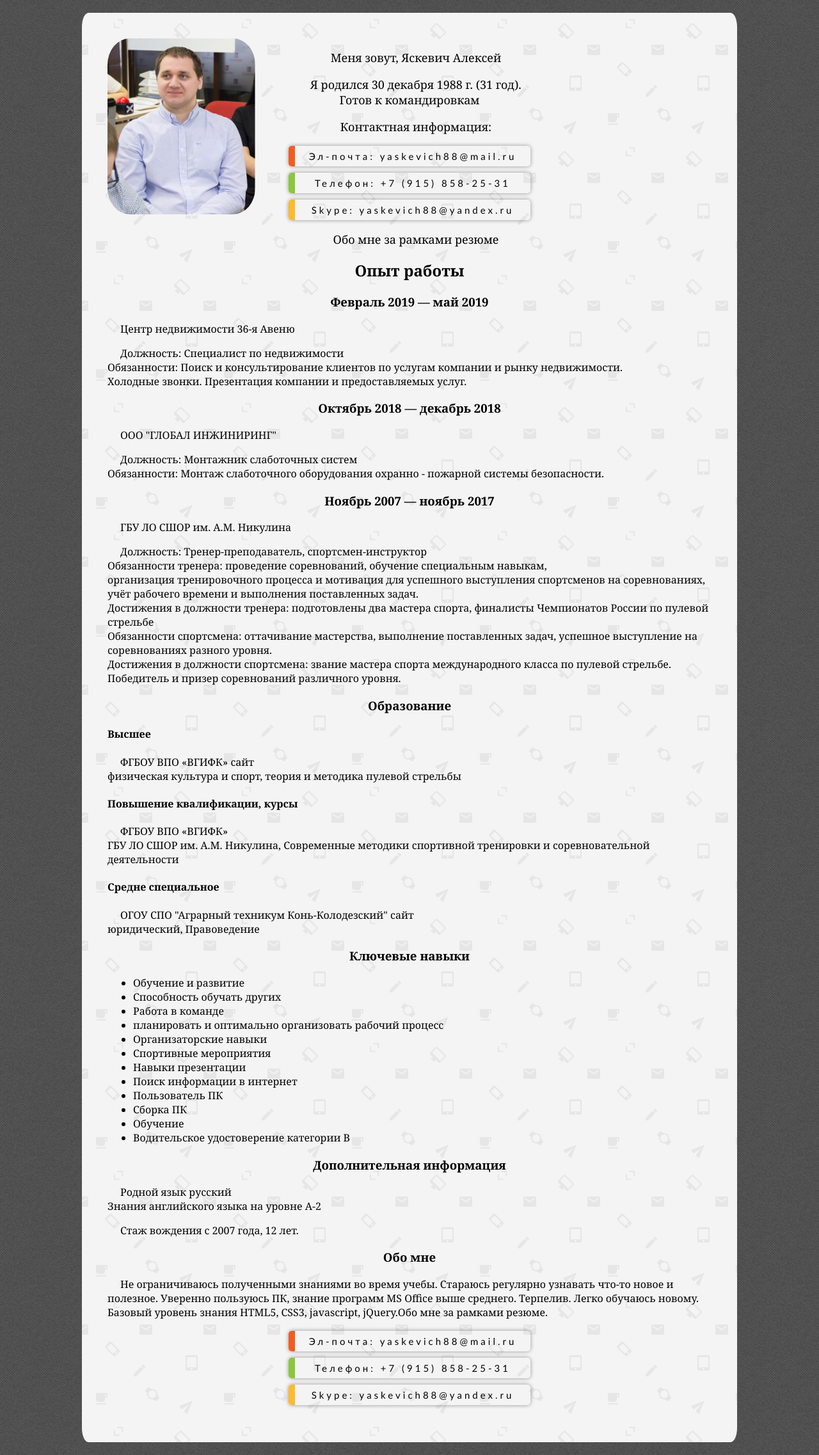
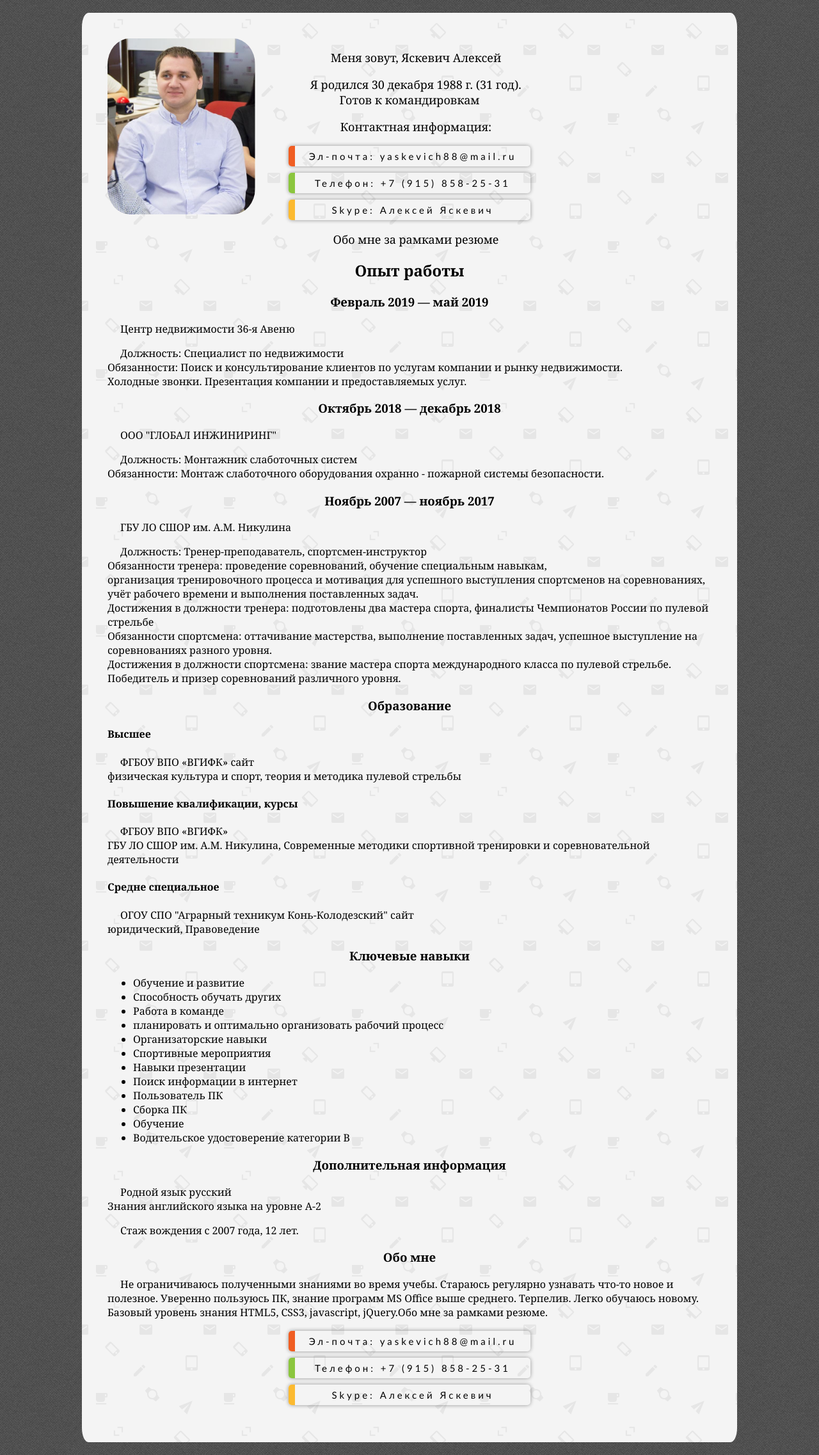
Before and after one commit to Yondu-Udonta/summary, a plain HTML site: page index.html in a window 1280 px wide. Shown: the whole page at 64% size. Drawn offline with Linux system fonts and the light colour scheme.

Commit message:
changeskype

```diff
--- a/index.html
+++ b/index.html
@@ -36,7 +36,7 @@
                             <ul class="border">
                                 <li>Эл-почта: yaskevich88@mail.ru</li>
                                 <li>Телефон: +7 (915) 858-25-31</li>
-                                <li>Skype: yaskevich88@yandex.ru</li></p>
+                                <li>Skype: Алексей Яскевич</li></p>
                             </ul>
                         <a href="aboutme.html"><p id="nextpage">Обо мне за рамками резюме</p></a>
                     </div>
@@ -117,7 +117,7 @@
                     <ul class="border">
                         <li>Эл-почта: yaskevich88@mail.ru</li>
                         <li>Телефон: +7 (915) 858-25-31</li>
-                        <li>Skype: yaskevich88@yandex.ru</li>
+                        <li>Skype: Алексей Яскевич</li>
                     </ul>
                     <div id="button-up">Вверх</div>
 
```
Also changed, not shown: aboutme.html (+1 -1 lines).
